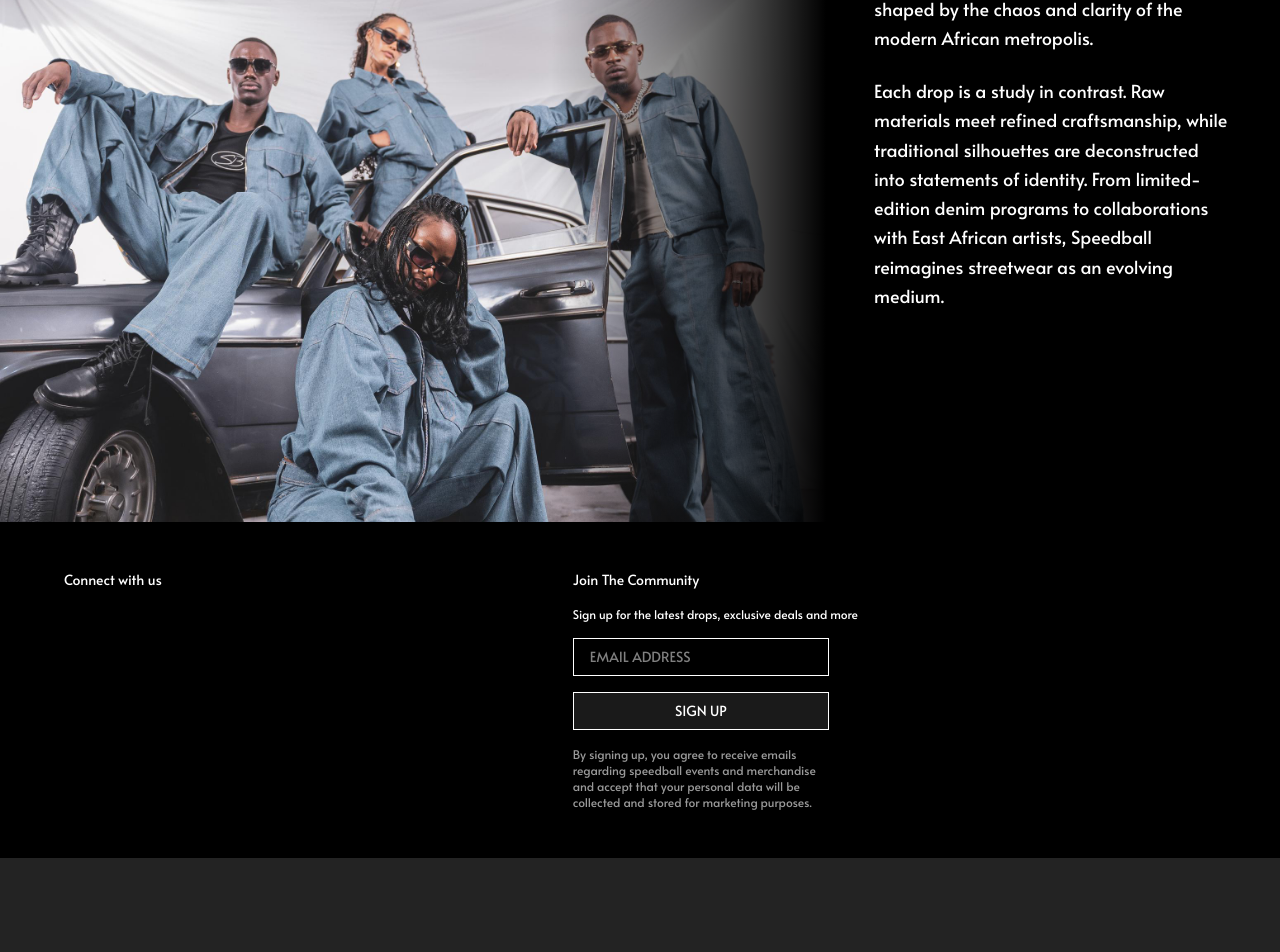
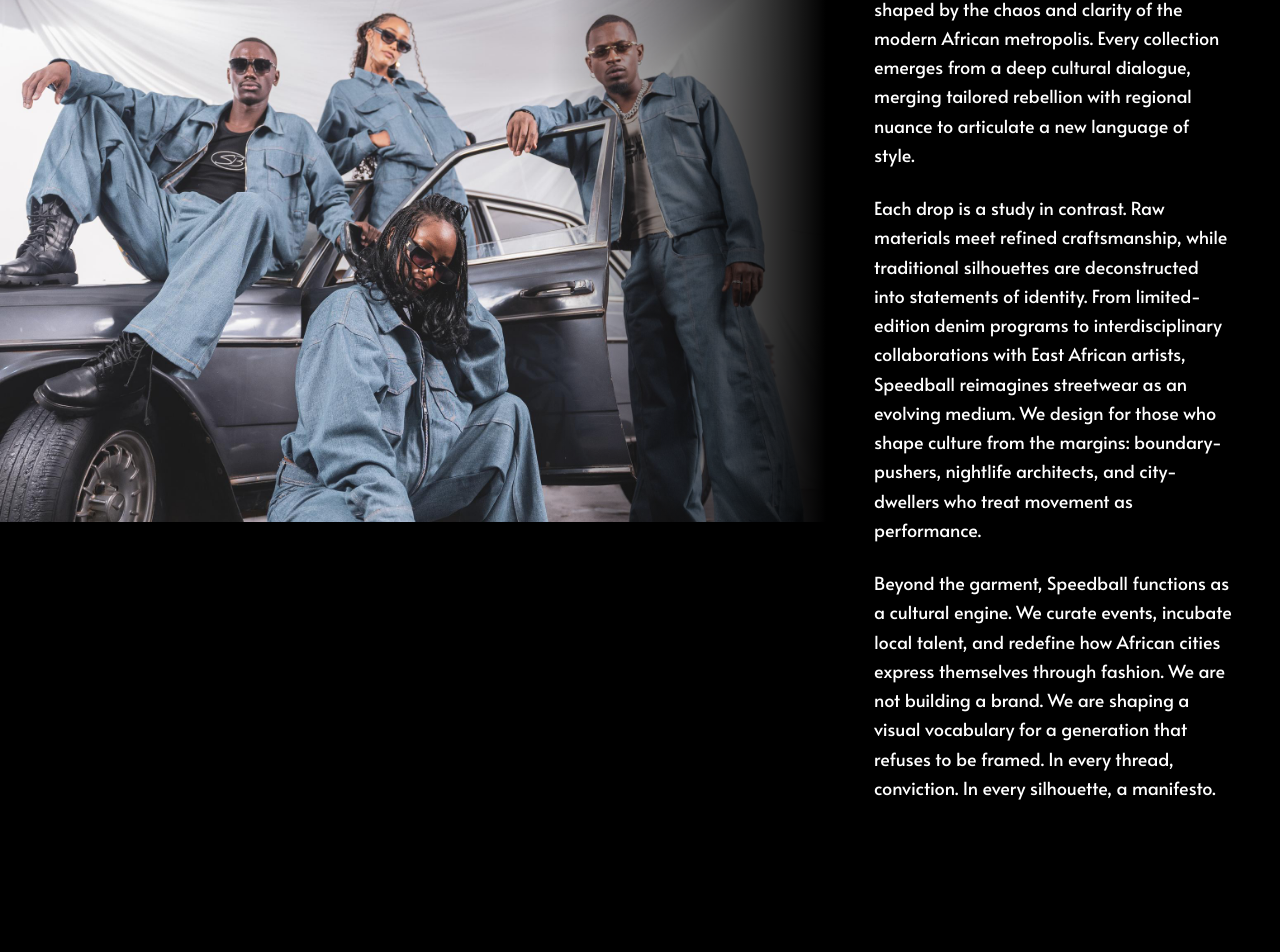
Before and after one commit to Josh-The-Developapa/SpeedBall, a React (Vite) app: page /about in a window 1280 px wide. Shown: the part 278-1230 px from the top of the page. Before the commit the page ends 1136 px from the top, so only its background shows below. Built offline with nearby package versions, Linux system fonts and the light colour scheme.

Commit message:
restoring about content paras

```diff
--- a/src/pages/About/About.jsx
+++ b/src/pages/About/About.jsx
@@ -1,6 +1,6 @@
-import hero from '../../assets/about-hero.svg';
-import Header from '../../components/Header/Header';
-import Footer from '../../components/Footer/Footer';
+import hero from "../../assets/about-hero.svg";
+import Header from "../../components/Header/Header";
+import Footer from "../../components/Footer/Footer";
 
 export default function AboutPage() {
   return (
@@ -30,15 +30,30 @@ export default function AboutPage() {
             underground, where sound, sweat, and subversion converge. Born at
             the intersection of street culture and postcolonial expression, our
             garments are more than attire. They are urban artifacts shaped by
-            the chaos and clarity of the modern African metropolis.
+            the chaos and clarity of the modern African metropolis. Every
+            collection emerges from a deep cultural dialogue, merging tailored
+            rebellion with regional nuance to articulate a new language of
+            style.
           </p>
 
-          <p>
+          <p className="mb-6">
             Each drop is a study in contrast. Raw materials meet refined
             craftsmanship, while traditional silhouettes are deconstructed into
             statements of identity. From limited-edition denim programs to
-            collaborations with East African artists, Speedball reimagines
-            streetwear as an evolving medium.
+            interdisciplinary collaborations with East African artists,
+            Speedball reimagines streetwear as an evolving medium. We design for
+            those who shape culture from the margins: boundary-pushers,
+            nightlife architects, and city-dwellers who treat movement as
+            performance.
+          </p>
+
+          <p className="mb-6">
+            Beyond the garment, Speedball functions as a cultural engine. We
+            curate events, incubate local talent, and redefine how African
+            cities express themselves through fashion. We are not building a
+            brand. We are shaping a visual vocabulary for a generation that
+            refuses to be framed. In every thread, conviction. In every
+            silhouette, a manifesto.
           </p>
         </div>
       </section>
```
